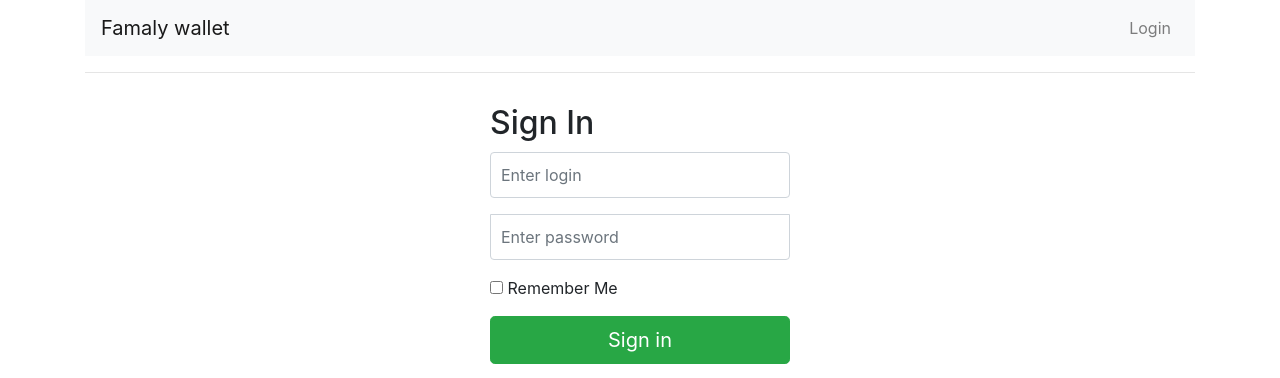
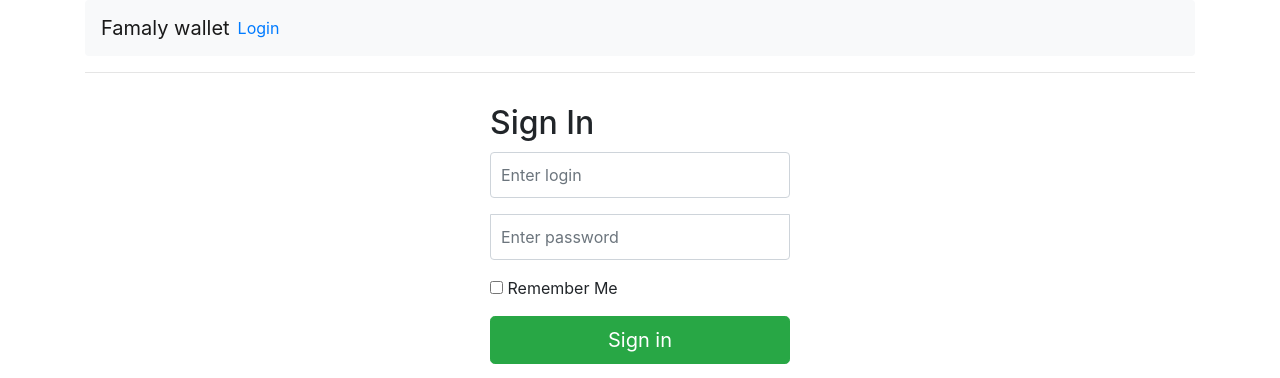
Before and after one commit to Alex0M/fwallet, a Flask app: a page that uses src/app/templates/layout.html in a window 1280 px wide. Shown: the top 378 px of the page. Run offline with Flask 2, Linux system fonts and the light colour scheme; some libraries are stand-ins or nearby versions.

Commit message:
Revert "fix navbar"
This reverts commit 3dd945e784aec172e3f1513f6a48d1f8ab1dc345.

```diff
--- a/src/app/templates/layout.html
+++ b/src/app/templates/layout.html
@@ -14,23 +14,25 @@
     </head>
     <body>
         <div class="container">
-            <nav class="navbar navbar-expand-lg navbar-light bg-light">
+            <nav class="navbar navbar-expand-lg navbar-light bg-light rounded">
                 <a class="navbar-brand mr-0 mr-md-2" href="#">Famaly wallet</a>
 
                 <div class="collapse navbar-collapse">
                     {% if current_user.is_authenticated %}
-                    <div class="navbar-nav">
-                        <a class="nav-item nav-link " href="/">Home</a>
-                        <a class="nav-item nav-link" href="/category">Категории</a>
-                    </div>
+                    <ul class="navbar-nav mr-auto">
+                                <li class="nav-item">
+                                        <a class="nav-link " href="/">Home</a>
+                                        <a class="nav-link " href="/category">Категории</a>
+                                </li>
+                    </ul>
                     {% endif %}
-                    <div class="navbar-nav ml-auto">
-                        {% if current_user.is_authenticated %}
-                            <a class="nav-item nav-link" href="{{ url_for('logout') }}">Logout</a>
-                        {% else %}
-                            <a class="nav-item nav-link" href="{{ url_for('login') }}">Login</a>
-                        {% endif %}
-                    </div>
+                    <ul class="navbar-nav my-2 my-md-0">
+                                    {% if current_user.is_authenticated %}
+                                        <li class="nav-item"><a href="{{ url_for('logout') }}">Logout</a></li>
+                                    {% else %}
+                                        <li class="nav-item"><a href="{{ url_for('login') }}">Login</a></li>
+                                    {% endif %}
+                    </ul>
                 </div>
             </nav>
             {% with messages = get_flashed_messages(with_categories=true) %}
```
